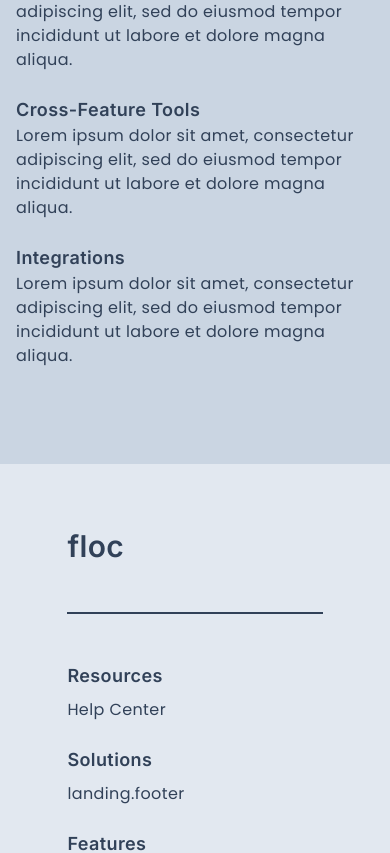
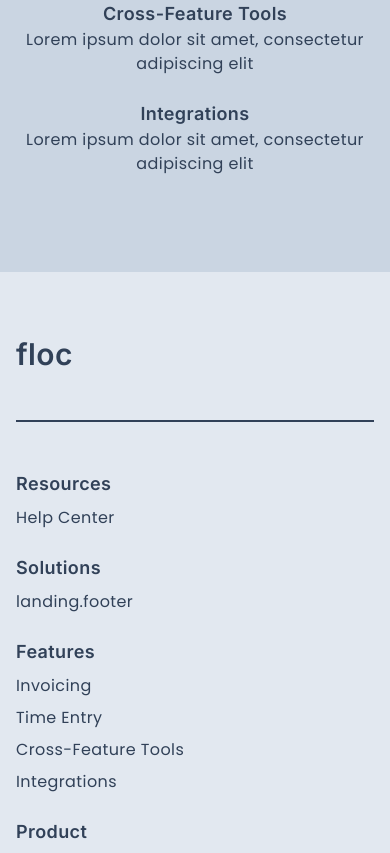
Before and after one commit to razmakaz/flock, a SvelteKit app: page / in a window 390 px wide. Shown: the part 1203-2056 px from the top of the page. Built offline with nearby package versions, Linux system fonts and the light colour scheme; no server answers.

Commit message:
fixed responsiveness for footer and features

```diff
--- a/src/lib/components/footer/Footer.svelte
+++ b/src/lib/components/footer/Footer.svelte
@@ -50,9 +50,9 @@
 {/snippet}
 
 <footer
-	class="bg-base-200 text-base-content flex h-fit w-full items-center justify-center px-4 py-16"
+	class="bg-base-200 text-base-content flex h-fit w-full items-center justify-center px-4 pt-16 pb-28"
 >
-	<div class="mx-auto flex max-w-7xl flex-col gap-12 md:w-full">
+	<div class="mx-auto flex w-full max-w-7xl flex-col gap-12">
 		<div class="flex items-center justify-between">
 			<div>
 				<h4 class="text-3xl">{$t('common.app')}</h4>
--- a/src/routes/+page.svelte
+++ b/src/routes/+page.svelte
@@ -11,19 +11,19 @@
 	$: features = [
 		{
 			title: $t('landing.features.timeEntry'),
-			body: 'Lorem ipsum dolor sit amet, consectetur adipiscing elit, sed do eiusmod tempor incididunt ut labore et dolore magna aliqua. '
+			body: 'Lorem ipsum dolor sit amet, consectetur adipiscing elit '
 		},
 		{
 			title: $t('landing.features.invoicing'),
-			body: 'Lorem ipsum dolor sit amet, consectetur adipiscing elit, sed do eiusmod tempor incididunt ut labore et dolore magna aliqua. '
+			body: 'Lorem ipsum dolor sit amet, consectetur adipiscing elit '
 		},
 		{
 			title: $t('landing.features.crossFeatureTools'),
-			body: 'Lorem ipsum dolor sit amet, consectetur adipiscing elit, sed do eiusmod tempor incididunt ut labore et dolore magna aliqua. '
+			body: 'Lorem ipsum dolor sit amet, consectetur adipiscing elit '
 		},
 		{
 			title: $t('landing.features.integrations'),
-			body: 'Lorem ipsum dolor sit amet, consectetur adipiscing elit, sed do eiusmod tempor incididunt ut labore et dolore magna aliqua. '
+			body: 'Lorem ipsum dolor sit amet, consectetur adipiscing elit '
 		}
 	];
 </script>
@@ -46,8 +46,9 @@
 	<meta property="twitter:image" content="%sveltkeit_head%/img/floc-alt.svg" />
 </svelte:head>
 
+<!-- TODO: Add images above each feature item -->
 {#snippet FeatureSection(section)}
-	<ul class="list-style-none flex flex-col gap-6">
+	<ul class="list-style-none flex flex-col gap-6 text-center md:flex-row">
 		{#each section as item}
 			<li>
 				<h3 class="text-lg">{item.title}</h3>
@@ -71,6 +72,10 @@
 			</div>
 
 			{@render FeatureSection(features)}
+
+			<!-- TODO: Create a pricing section (probably a component) -->
+
+			<!-- TODO: Create a FAQ section -->
 		</div>
 	</section>
 </div>
```
